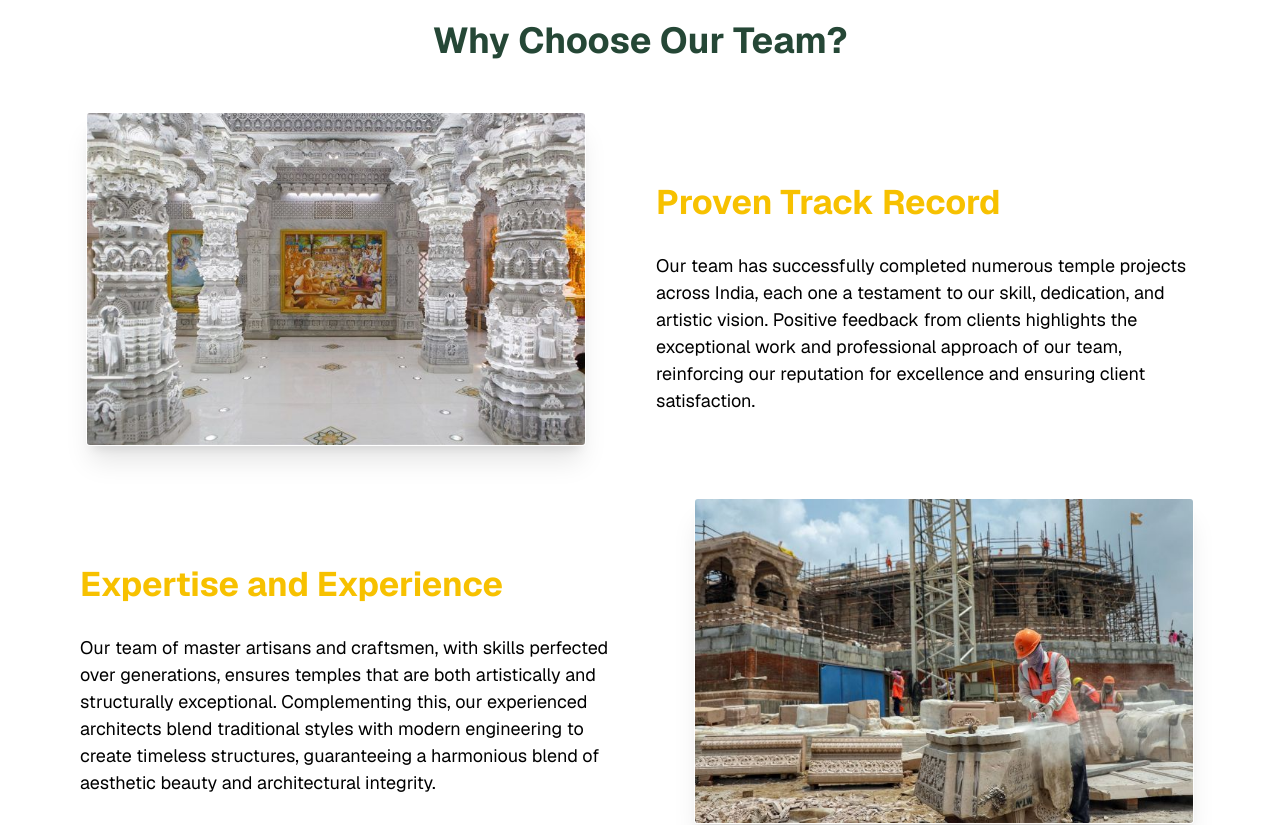
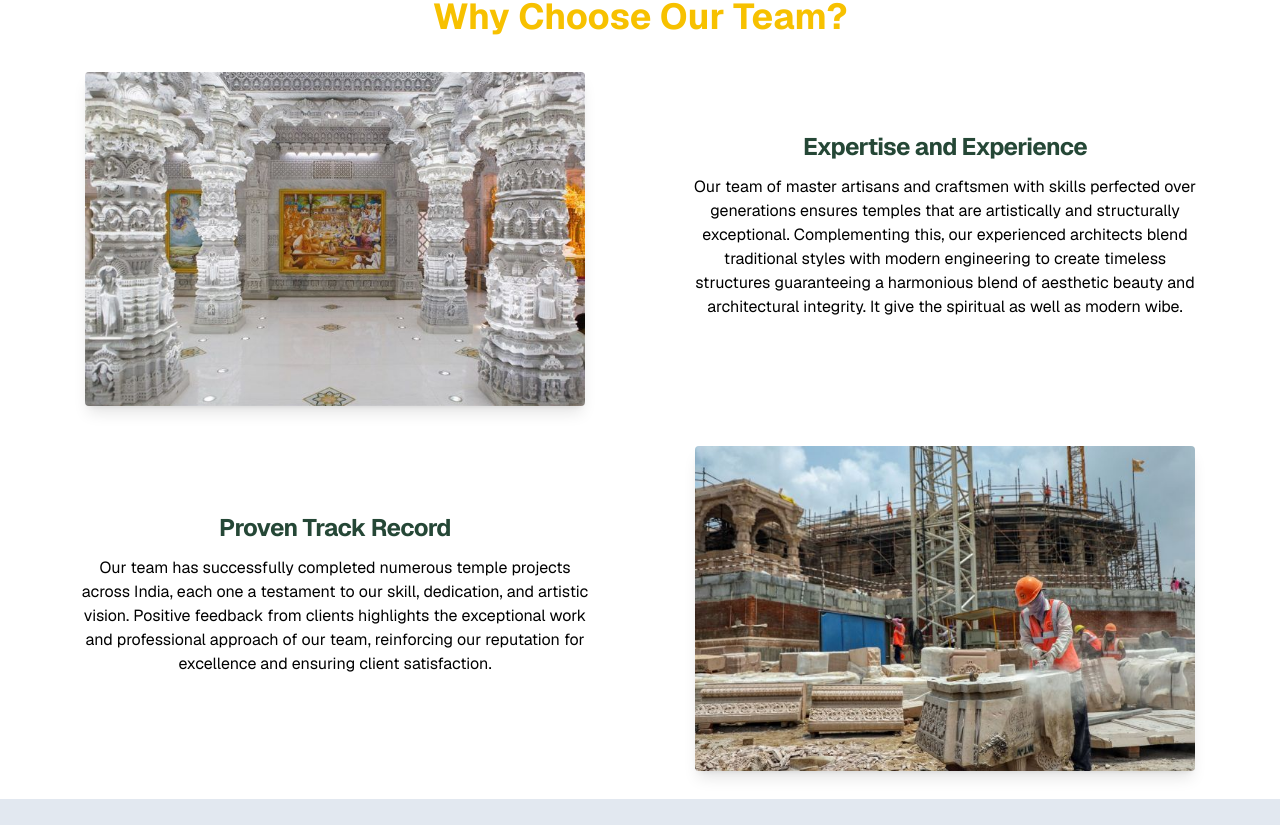
Before and after one commit to Vionsys-Official/sr-temple, a Next.js app: page /team in a window 1280 px wide. Shown: the part 1967-2792 px from the top of the page. Built offline with nearby package versions, Linux system fonts and the light colour scheme.

Commit message:
meta edited and alighn teams component

```diff
--- a/src/app/(pages)/team/page.tsx
+++ b/src/app/(pages)/team/page.tsx
@@ -5,7 +5,7 @@ import Section3 from '@/app/ui/team/Section3';
 import Section4 from '@/app/ui/team/Section4';
 
 export const metadata = {
-  title: 'SRTemple Constructions - Teams Page',
+  title: 'SR Temple Constructions - Teams Page',
 };
 function Page() {
   return (
--- a/src/app/ui/team/Section2.tsx
+++ b/src/app/ui/team/Section2.tsx
@@ -65,7 +65,7 @@ function section2() {
 
         <div className="flex justify-center gap-4">
           <Link href="/contact">
-            <button type="button" className="text-white bg-yellow  font-medium rounded-lg text-Paragraph_sm px-5 py-2.5 ">
+            <button type="button" className="text-white bg-yellow font-medium rounded-lg text-Paragraph_sm px-5 py-2.5 ">
               Contact us
             </button>
           </Link>
--- a/src/app/ui/team/Section3.tsx
+++ b/src/app/ui/team/Section3.tsx
@@ -12,10 +12,10 @@ function Section3() {
       <div className="container flex flex-col px-10 py-10 mx-auto space-y-6 lg:h-[32rem] lg:py-16 lg:flex-row lg:items-center">
         {/* Text content */}
         <div className="w-full lg:w-1/2">
-          <div className="lg:max-w-lg">
-            <h1 className="text-MainHeading_sm text-[#000000] font-semibold tracking-wide text-gray-800">
+          <div className="p-4">
+            <h1 className="text-[#254736] md:text-4xl text-3xl font-extrabold tracking-wide">
               Expert Team in
-              <span className=" mx-1 font-semibold text-MainHeading_sm  relative inline-block stroke-current">
+              <span className="mx-1 text-MainHeading_sm font-extrabold relative inline-block stroke-current">
                 Temple
                 <svg
                   className="absolute -bottom-0.5 w-full max-h-1.5  text-gray"
--- a/src/app/ui/team/Section4.tsx
+++ b/src/app/ui/team/Section4.tsx
@@ -9,72 +9,85 @@ import ArtImage from '../../../../public/assets/team/ArtImage.jpg';
 function Section4() {
   return (
     <section className="overflow-hidden">
-      <div className="text-center p-8">
-        <h2 className="font-bold text-MainHeading text-gray p-2">
+      <div className="text-center p-2">
+        <h2 className="font-bold text-MainHeading text-yellow p-2">
           Why Choose Our Team?
         </h2>
-        <div className="flex flex-wrap items-center justify-center mt-5 text-left">
-          <div className="w-full md:w-3/5 lg:w-1/2 flex justify-center p-4">
+        <div className="px-4 py-5 mx-auto sm:max-w-xl md:max-w-full md:px-24 lg:px-8">
+          <div className="grid gap-5 row-gap-10 lg:grid-cols-2">
+            <div className="flex justify-center items-center">
               <Image
+                className="object-cover  rounded shadow-lg"
+                src={ArtImage}
+                alt="services"
+                height={500}
                 width={500}
-              height={500}
-              src={ArtImage}
-              alt="gem"
-              className="inline-block rounded shadow-xl border border-merino-400"
               />
             </div>
+            <motion.div
+              initial={{ opacity: 0, x: 100 }} // X:100
+              whileInView={{ opacity: 1, x: 0 }} // y:100
+              transition={{
+                delay: 0.2,
+                x: { type: 'spring', stiffness: 30 },
+                opacity: { duration: 0.6 },
+                ease: 'easeInOut',
+              }}
+              className="md:px-10 p-2 mb-6 flex flex-col justify-center items-center"
+            >
+              <h2 className="max-w-full mb-4 font-bold tracking-tight text-gray-900 md:text-SubHeading text-SubHeading_sm sm:leading-none">
+                Expertise and Experience
+              </h2>
+              <p className="text-Paragraph_sm md:text-Paragraph">
+                Our team of master artisans and craftsmen with skills perfected over generations
+                ensures temples that are artistically and structurally exceptional.
+                Complementing this,
+                our experienced architects blend traditional styles with modern engineering to
+                create timeless structures guaranteeing a harmonious blend of aesthetic
+                beauty and architectural integrity. It give the spiritual as well as modern wibe.
+              </p>
+            </motion.div>
+
+          </div>
+        </div>
+        <div className="px-4 py-5 mx-auto sm:max-w-xl md:max-w-full md:px-24 lg:px-8">
+          <div className="grid gap-5 row-gap-10 lg:grid-cols-2">
 
             <motion.div
               initial={{ opacity: 0, x: 100 }} // X:100
-            whileInView={{ opacity: 1, x: 0 }} // x:0
+              whileInView={{ opacity: 1, x: 0 }} // y:100
               transition={{
                 delay: 0.2,
-              scale: { type: 'spring', stiffness: 30 },
+                x: { type: 'spring', stiffness: 30 },
                 opacity: { duration: 0.6 },
                 ease: 'easeInOut',
               }}
-            className="w-full md:w-2/5 lg:w-1/2 lg:px-4 text-center md:text-left p-4 lg:pr-12"
+              className="md:px-10 p-2 mb-6 flex flex-col justify-center items-center"
             >
-            <h3 className="font-bold lg:mt-8 text-MainHeading_sm md:mt-0">
+              <h2 className="max-w-full mb-4 font-bold tracking-tight text-gray-900 md:text-SubHeading text-SubHeading_sm sm:leading-none">
                 Proven Track Record
-            </h3>
-            <p className="sm:text-CardHeading_sm mt-6">
-              {/* eslint-disable-next-line max-len */}
-              Our team has successfully completed numerous temple projects across India, each one a testament to our skill, dedication, and artistic vision. Positive feedback from clients highlights the exceptional work and professional approach of our team, reinforcing our reputation for excellence and ensuring client satisfaction.
+              </h2>
+              <p className="text-Paragraph_sm md:text-Paragraph">
+                Our team has successfully completed numerous temple projects across India,
+                each one a testament to our skill, dedication, and artistic vision.
+                Positive feedback from clients highlights the exceptional work and
+                professional approach of our team, reinforcing our reputation
+                for excellence and ensuring client satisfaction.
               </p>
             </motion.div>
+
+            <div className="flex justify-center items-center">
+              <Image
+                className="object-cover  rounded shadow-lg"
+                src={ConstructionImage}
+                alt="services"
+                height={500}
+                width={500}
+              />
+            </div>
+          </div>
         </div>
 
-        <div className="flex flex-wrap items-center justify-center mt-5 text-left">
-          <div className="w-full md:w-3/5 lg:w-1/2 flex justify-center p-4">
-            <Image
-              width={500}
-              height={500}
-              src={ConstructionImage}
-              alt="gem"
-              className="inline-block rounded shadow-xl border border-merino-400"
-            />
-          </div>
-          <motion.div
-            initial={{ opacity: 0, x: -100 }} // X:-100
-            whileInView={{ opacity: 1, x: 0 }} // x:0
-            transition={{
-              delay: 0.2,
-              scale: { type: 'spring', stiffness: 30 },
-              opacity: { duration: 0.6 },
-              ease: 'easeInOut',
-            }}
-            className="w-full md:w-2/5 lg:w-1/2 md:order-first text-center md:text-left p-4 lg:pl-12"
-          >
-            <h3 className="font-bold lg:mt-8 text-MainHeading_sm md:mt-0">
-              Expertise and Experience
-            </h3>
-            <p className="sm:text-CardHeading_sm mt-6">
-              {/* eslint-disable-next-line max-len */}
-              Our team of master artisans and craftsmen, with skills perfected over generations, ensures temples that are both artistically and structurally exceptional. Complementing this, our experienced architects blend traditional styles with modern engineering to create timeless structures, guaranteeing a harmonious blend of aesthetic beauty and architectural integrity.
-            </p>
-          </motion.div>
-        </div>
       </div>
     </section>
   );
```
Lines whose indentation alone changed are shown as unchanged.
